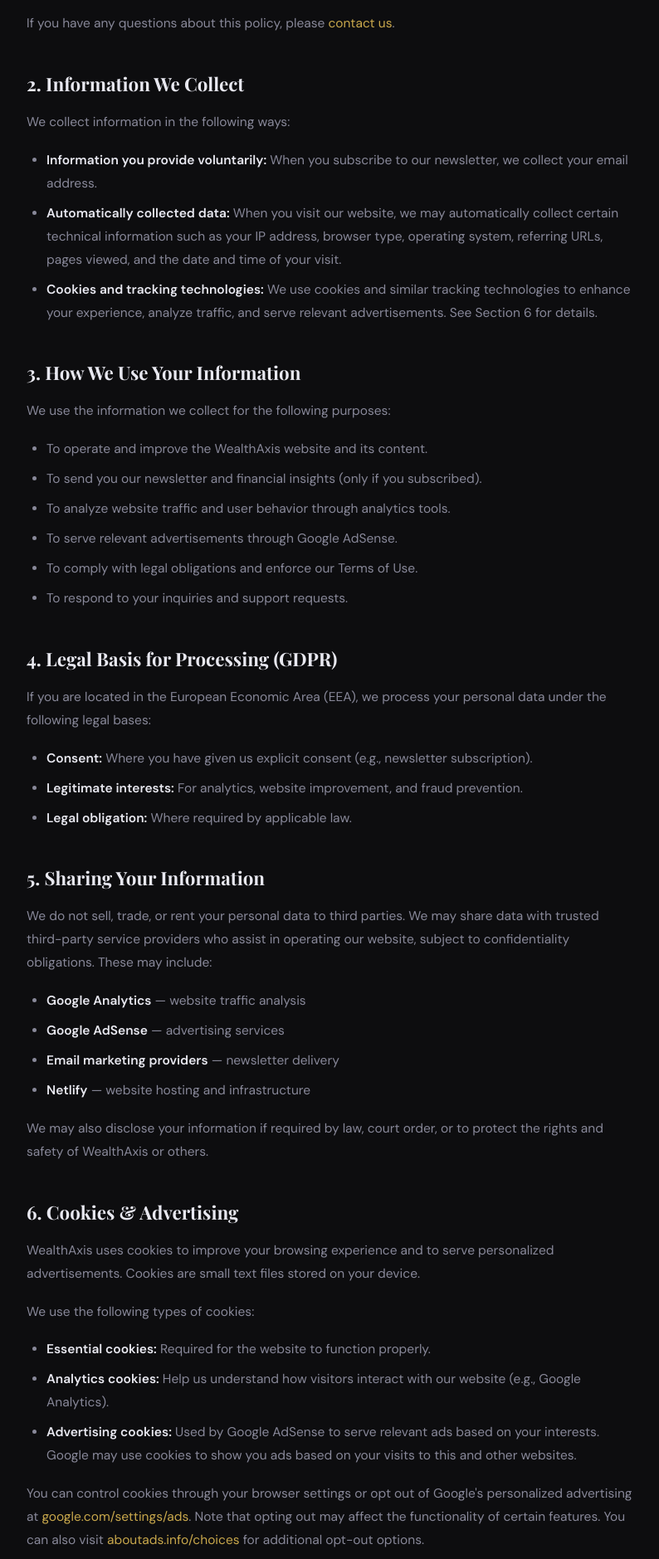
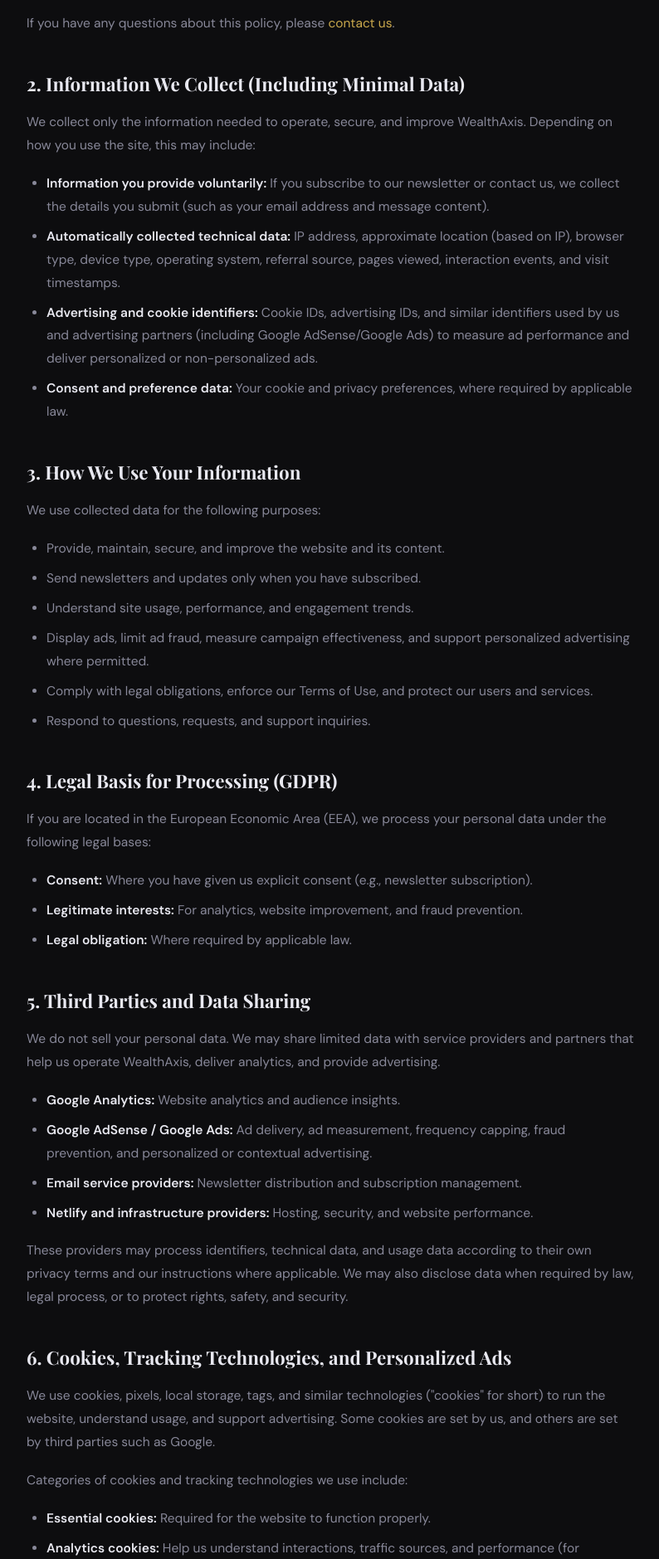
Before and after one commit to cerebromilionario/wealthaxis, a plain HTML site: page privacy-policy.html in a window 1280 px wide. Shown: the part 744-2623 px from the top of the page at 83% size, without its empty margins (242-1036 px from the left). Drawn offline with nearby package versions, Linux system fonts and the light colour scheme.

Commit message:
Update privacy policy for ads, tracking, and GDPR/LGPD rights

```diff
--- a/privacy-policy.html
+++ b/privacy-policy.html
@@ -40,7 +40,7 @@
       <div class="legal-header">
         <span class="section-tag">Legal</span>
         <h1>Privacy Policy</h1>
-        <p class="legal-meta">Last updated: March 24, 2026</p>
+        <p class="legal-meta">Last updated: March 27, 2026</p>
       </div>
       <div class="legal-content">
         <div class="legal-highlight">
@@ -51,23 +51,24 @@
         <p>WealthAxis ("we," "our," or "us") operates the website at <strong>wealthaxis.netlify.app</strong>. This Privacy Policy describes how we handle information collected from visitors to our website.</p>
         <p>If you have any questions about this policy, please <a href="contact.html" style="color:var(--gold)">contact us</a>.</p>
 
-        <h2>2. Information We Collect</h2>
-        <p>We collect information in the following ways:</p>
+        <h2>2. Information We Collect (Including Minimal Data)</h2>
+        <p>We collect only the information needed to operate, secure, and improve WealthAxis. Depending on how you use the site, this may include:</p>
         <ul>
-          <li><strong>Information you provide voluntarily:</strong> When you subscribe to our newsletter, we collect your email address.</li>
-          <li><strong>Automatically collected data:</strong> When you visit our website, we may automatically collect certain technical information such as your IP address, browser type, operating system, referring URLs, pages viewed, and the date and time of your visit.</li>
-          <li><strong>Cookies and tracking technologies:</strong> We use cookies and similar tracking technologies to enhance your experience, analyze traffic, and serve relevant advertisements. See Section 6 for details.</li>
+          <li><strong>Information you provide voluntarily:</strong> If you subscribe to our newsletter or contact us, we collect the details you submit (such as your email address and message content).</li>
+          <li><strong>Automatically collected technical data:</strong> IP address, approximate location (based on IP), browser type, device type, operating system, referral source, pages viewed, interaction events, and visit timestamps.</li>
+          <li><strong>Advertising and cookie identifiers:</strong> Cookie IDs, advertising IDs, and similar identifiers used by us and advertising partners (including Google AdSense/Google Ads) to measure ad performance and deliver personalized or non-personalized ads.</li>
+          <li><strong>Consent and preference data:</strong> Your cookie and privacy preferences, where required by applicable law.</li>
         </ul>
 
         <h2>3. How We Use Your Information</h2>
-        <p>We use the information we collect for the following purposes:</p>
+        <p>We use collected data for the following purposes:</p>
         <ul>
-          <li>To operate and improve the WealthAxis website and its content.</li>
-          <li>To send you our newsletter and financial insights (only if you subscribed).</li>
-          <li>To analyze website traffic and user behavior through analytics tools.</li>
-          <li>To serve relevant advertisements through Google AdSense.</li>
-          <li>To comply with legal obligations and enforce our Terms of Use.</li>
-          <li>To respond to your inquiries and support requests.</li>
+          <li>Provide, maintain, secure, and improve the website and its content.</li>
+          <li>Send newsletters and updates only when you have subscribed.</li>
+          <li>Understand site usage, performance, and engagement trends.</li>
+          <li>Display ads, limit ad fraud, measure campaign effectiveness, and support personalized advertising where permitted.</li>
+          <li>Comply with legal obligations, enforce our Terms of Use, and protect our users and services.</li>
+          <li>Respond to questions, requests, and support inquiries.</li>
         </ul>
 
         <h2>4. Legal Basis for Processing (GDPR)</h2>
@@ -78,44 +79,48 @@
           <li><strong>Legal obligation:</strong> Where required by applicable law.</li>
         </ul>
 
-        <h2>5. Sharing Your Information</h2>
-        <p>We do not sell, trade, or rent your personal data to third parties. We may share data with trusted third-party service providers who assist in operating our website, subject to confidentiality obligations. These may include:</p>
+        <h2>5. Third Parties and Data Sharing</h2>
+        <p>We do not sell your personal data. We may share limited data with service providers and partners that help us operate WealthAxis, deliver analytics, and provide advertising.</p>
         <ul>
-          <li><strong>Google Analytics</strong> — website traffic analysis</li>
-          <li><strong>Google AdSense</strong> — advertising services</li>
-          <li><strong>Email marketing providers</strong> — newsletter delivery</li>
-          <li><strong>Netlify</strong> — website hosting and infrastructure</li>
+          <li><strong>Google Analytics:</strong> Website analytics and audience insights.</li>
+          <li><strong>Google AdSense / Google Ads:</strong> Ad delivery, ad measurement, frequency capping, fraud prevention, and personalized or contextual advertising.</li>
+          <li><strong>Email service providers:</strong> Newsletter distribution and subscription management.</li>
+          <li><strong>Netlify and infrastructure providers:</strong> Hosting, security, and website performance.</li>
         </ul>
-        <p>We may also disclose your information if required by law, court order, or to protect the rights and safety of WealthAxis or others.</p>
+        <p>These providers may process identifiers, technical data, and usage data according to their own privacy terms and our instructions where applicable. We may also disclose data when required by law, legal process, or to protect rights, safety, and security.</p>
 
-        <h2>6. Cookies & Advertising</h2>
-        <p>WealthAxis uses cookies to improve your browsing experience and to serve personalized advertisements. Cookies are small text files stored on your device.</p>
-        <p>We use the following types of cookies:</p>
+        <h2>6. Cookies, Tracking Technologies, and Personalized Ads</h2>
+        <p>We use cookies, pixels, local storage, tags, and similar technologies ("cookies" for short) to run the website, understand usage, and support advertising. Some cookies are set by us, and others are set by third parties such as Google.</p>
+        <p>Categories of cookies and tracking technologies we use include:</p>
         <ul>
           <li><strong>Essential cookies:</strong> Required for the website to function properly.</li>
-          <li><strong>Analytics cookies:</strong> Help us understand how visitors interact with our website (e.g., Google Analytics).</li>
-          <li><strong>Advertising cookies:</strong> Used by Google AdSense to serve relevant ads based on your interests. Google may use cookies to show you ads based on your visits to this and other websites.</li>
+          <li><strong>Analytics cookies:</strong> Help us understand interactions, traffic sources, and performance (for example, Google Analytics).</li>
+          <li><strong>Advertising cookies:</strong> Used by Google AdSense/Google Ads and partners to show personalized or non-personalized ads, measure ad performance, and reduce repeated ad delivery.</li>
+          <li><strong>Preference cookies:</strong> Remember settings such as language, consent, and user choices.</li>
         </ul>
-        <p>You can control cookies through your browser settings or opt out of Google's personalized advertising at <a href="https://www.google.com/settings/ads" target="_blank" rel="noopener" style="color:var(--gold)">google.com/settings/ads</a>. Note that opting out may affect the functionality of certain features. You can also visit <a href="https://www.aboutads.info/choices/" target="_blank" rel="noopener" style="color:var(--gold)">aboutads.info/choices</a> for additional opt-out options.</p>
+        <p>You can control cookies through your browser settings. You can also manage ad personalization in <a href="https://www.google.com/settings/ads" target="_blank" rel="noopener" style="color:var(--gold)">Google Ads Settings</a> and find broader industry opt-out tools at <a href="https://www.aboutads.info/choices/" target="_blank" rel="noopener" style="color:var(--gold)">aboutads.info/choices</a>. Disabling some cookies may impact site functionality.</p>
 
-        <h2>7. Google AdSense & DoubleClick Cookie</h2>
-        <p>We use Google AdSense to display advertisements on our website. Google AdSense uses the DoubleClick cookie to serve ads based on your prior visits to this website and other sites on the internet. You may opt out of the use of the DoubleClick cookie by visiting the <a href="https://www.google.com/settings/ads" target="_blank" rel="noopener" style="color:var(--gold)">Google ad settings page</a>.</p>
-        <p>Google's use of advertising cookies enables it and its partners to serve ads to users based on their visit to our site and/or other sites on the internet. For more information about Google's privacy practices, visit <a href="https://policies.google.com/privacy" target="_blank" rel="noopener" style="color:var(--gold)">Google's Privacy Policy</a>.</p>
+        <h2>7. Google AdSense / Google Ads Notice</h2>
+        <p>We use Google AdSense and related Google advertising services. Google and its partners may use cookies and similar technologies to collect and process data for ad personalization, ad delivery, measurement, reporting, and fraud prevention.</p>
+        <p>Google may use data from your visits to this and other websites/apps to personalize ads. To learn more, please review Google's page: <a href="https://policies.google.com/technologies/partner-sites" target="_blank" rel="noopener" style="color:var(--gold)">How Google uses information from sites or apps that use our services</a>.</p>
+        <p>For Google's broader privacy practices, see <a href="https://policies.google.com/privacy" target="_blank" rel="noopener" style="color:var(--gold)">Google Privacy Policy</a>.</p>
 
         <h2>8. Data Retention</h2>
         <p>We retain personal data only for as long as necessary to fulfill the purposes described in this policy, or as required by law. Newsletter subscribers may unsubscribe at any time, and their data will be removed from our mailing list promptly.</p>
 
-        <h2>9. Your Rights</h2>
-        <p>Depending on your location, you may have the following rights regarding your personal data:</p>
+        <h2>9. Your Privacy Rights (GDPR/LGPD and Similar Laws)</h2>
+        <p>Depending on your location, including the EEA/UK (GDPR) and Brazil (LGPD), you may have rights related to your personal data:</p>
         <ul>
-          <li><strong>Access:</strong> Request a copy of the data we hold about you.</li>
-          <li><strong>Correction:</strong> Request correction of inaccurate data.</li>
-          <li><strong>Deletion:</strong> Request deletion of your personal data ("right to be forgotten").</li>
-          <li><strong>Objection:</strong> Object to processing based on legitimate interests.</li>
-          <li><strong>Portability:</strong> Request transfer of your data in a machine-readable format.</li>
-          <li><strong>Withdraw consent:</strong> Withdraw previously given consent at any time.</li>
+          <li><strong>Access and confirmation:</strong> Ask whether we process your data and request a copy.</li>
+          <li><strong>Correction:</strong> Request correction of incomplete, inaccurate, or outdated data.</li>
+          <li><strong>Deletion/anonymization:</strong> Request deletion or anonymization when applicable.</li>
+          <li><strong>Objection or restriction:</strong> Object to certain processing activities or request restriction.</li>
+          <li><strong>Portability:</strong> Request data portability where legally applicable.</li>
+          <li><strong>Withdraw consent:</strong> Revoke consent at any time for consent-based processing.</li>
+          <li><strong>Information about sharing:</strong> Request information about public/private entities with which data is shared (LGPD context).</li>
+          <li><strong>Review of automated decisions:</strong> Request review where decisions are based solely on automated processing, when applicable.</li>
         </ul>
-        <p>To exercise any of these rights, please <a href="contact.html" style="color:var(--gold)">contact us</a>.</p>
+        <p>To exercise these rights, please <a href="contact.html" style="color:var(--gold)">contact us</a>. You may also have the right to lodge a complaint with your local supervisory authority or data protection authority.</p>
 
         <h2>10. Children's Privacy</h2>
         <p>WealthAxis is not directed at children under the age of 13. We do not knowingly collect personal information from children under 13. If we become aware that a child under 13 has provided us with personal information, we will delete it immediately.</p>
```
